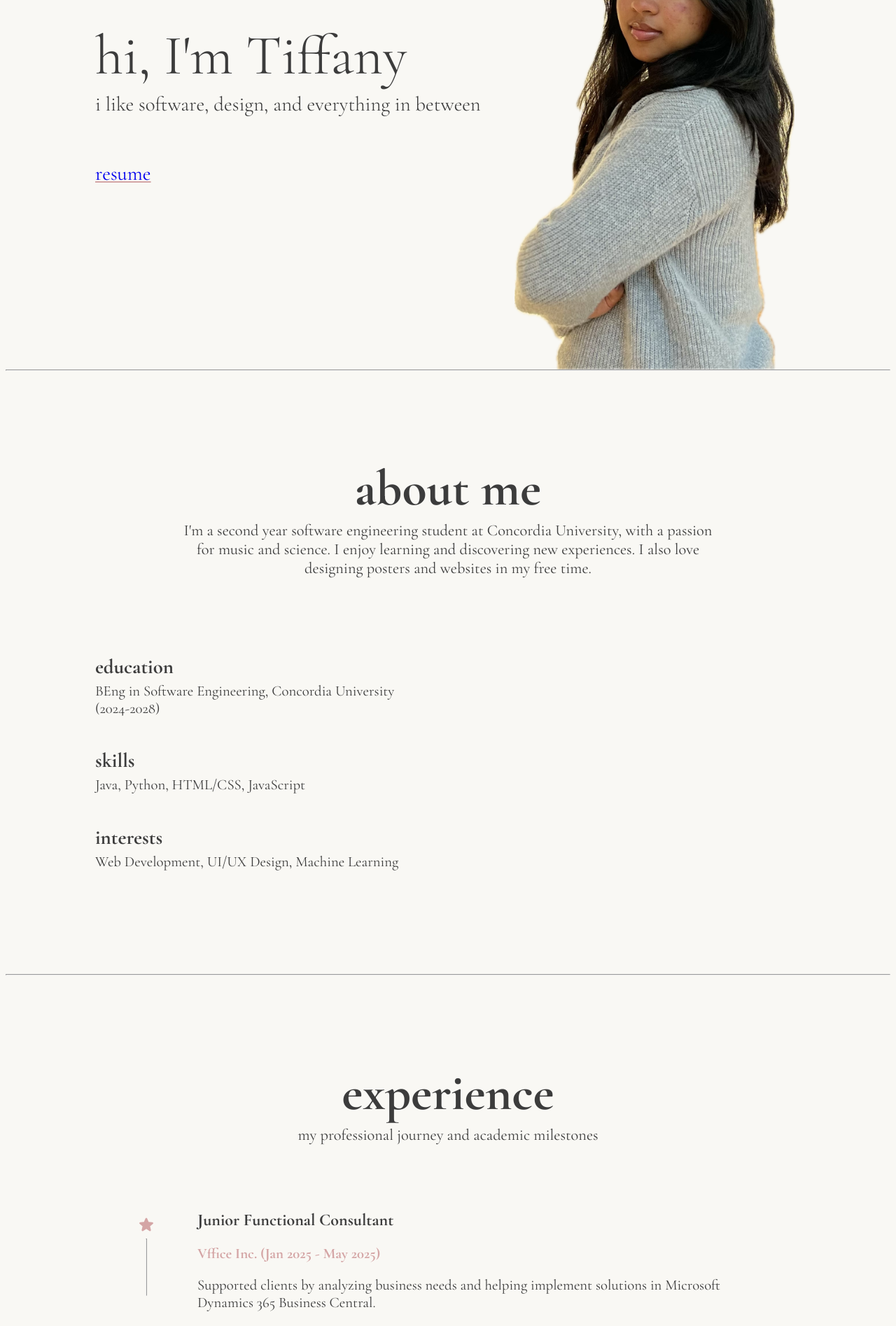
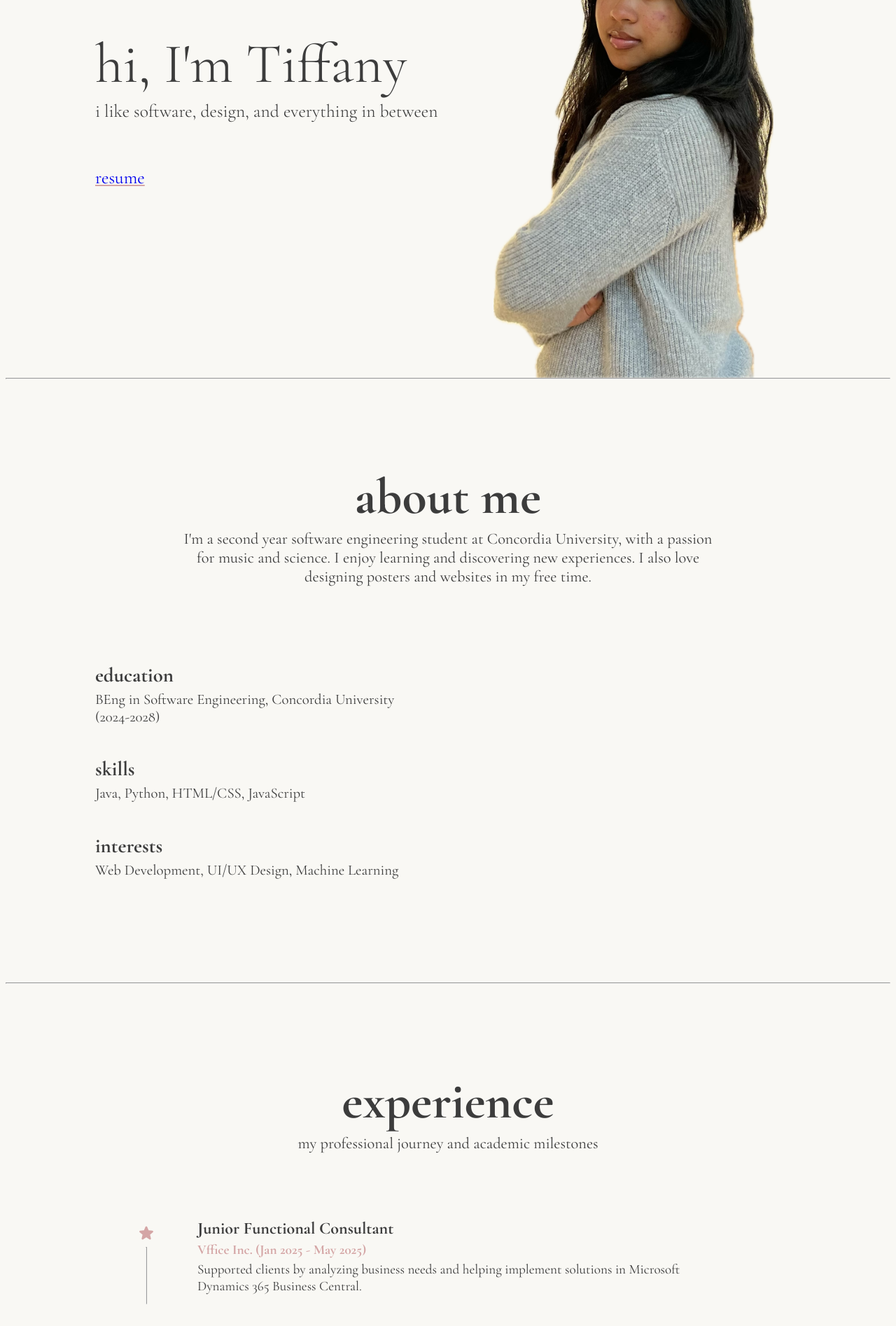
Before and after one commit to tiffsoa/portfolio, a React (Vite) app: page / in a window 1280 px wide. Shown: the part 280-2175 px from the top of the page at 70% size. Built offline with nearby package versions, Linux system fonts and the light colour scheme.

Commit message:
done exp

```diff
--- a/src/App.css
+++ b/src/App.css
@@ -21,13 +21,13 @@
     display: flex;
     flex-direction: row;
     justify-content: space-between;
-    font-size: 1.5rem;
+    font-size: 1.3rem;
   }
 
   .hero-container {
     display: flex;
     flex-direction: row;
-    margin-top: 13rem;
+    margin-top: 14rem;
   }
 
 .about-section {
--- a/src/components/Experience/Card.css
+++ b/src/components/Experience/Card.css
@@ -14,6 +14,7 @@
 #loc {
     color: var(--pink);
     margin-bottom: 0.8rem;
+    margin-top: -1rem;
 }
 
 .line {
@@ -31,16 +32,14 @@
 .job {
   margin-left: 2rem;
   margin-top: -1.8rem;
+
 }
 
-.job h2 {
-  margin-bottom: 0.8rem;
-  color: var(--dark);
-}
 .job h3 {
-  font-size: 1.3rem;
+  font-size: 1.2rem;
 }
 
 #exp-descri {
     font-weight: 400;
+    margin-top: -0.5rem;
 }
--- a/src/components/Experience/Card.jsx
+++ b/src/components/Experience/Card.jsx
@@ -9,7 +9,7 @@ function Card({ job, location, description }) {
         <hr className="line"></hr>
       </div>
       <div className="job">
-        <h2>{job}</h2>
+        <h2 id="job-title">{job}</h2>
         <h3 className="location" id="loc">
           {location}
         </h3>
--- a/src/components/Hero/Hero.css
+++ b/src/components/Hero/Hero.css
@@ -9,13 +9,13 @@
 
   .hero-left h3 {
     font-weight: 340;
-    font-size: 1.8rem;
+    font-size: 1.6rem;
     margin-top: -4rem;
     margin-bottom: 4rem;
   }
 
   .hero-left a {
-    font-size: 1.8rem;
+    font-size: 1.6rem;
     text-decoration: underline;
     text-decoration-color: var(--pink);
   }
@@ -29,7 +29,7 @@
   }
 
   .hero-right {
-    margin-left: 3rem;
+    margin-left: 5rem;
   }
 
   .hero-image {
```
